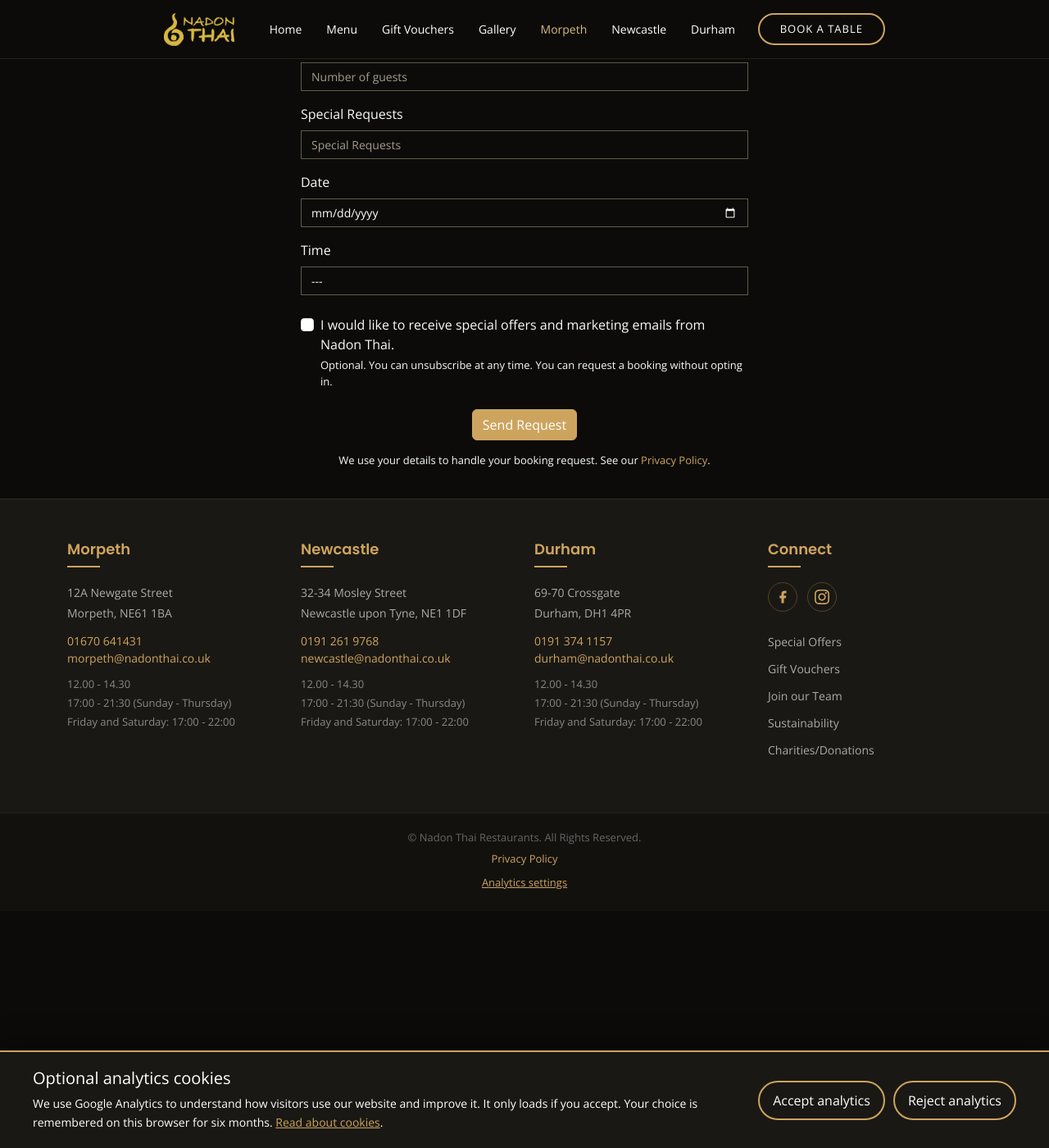
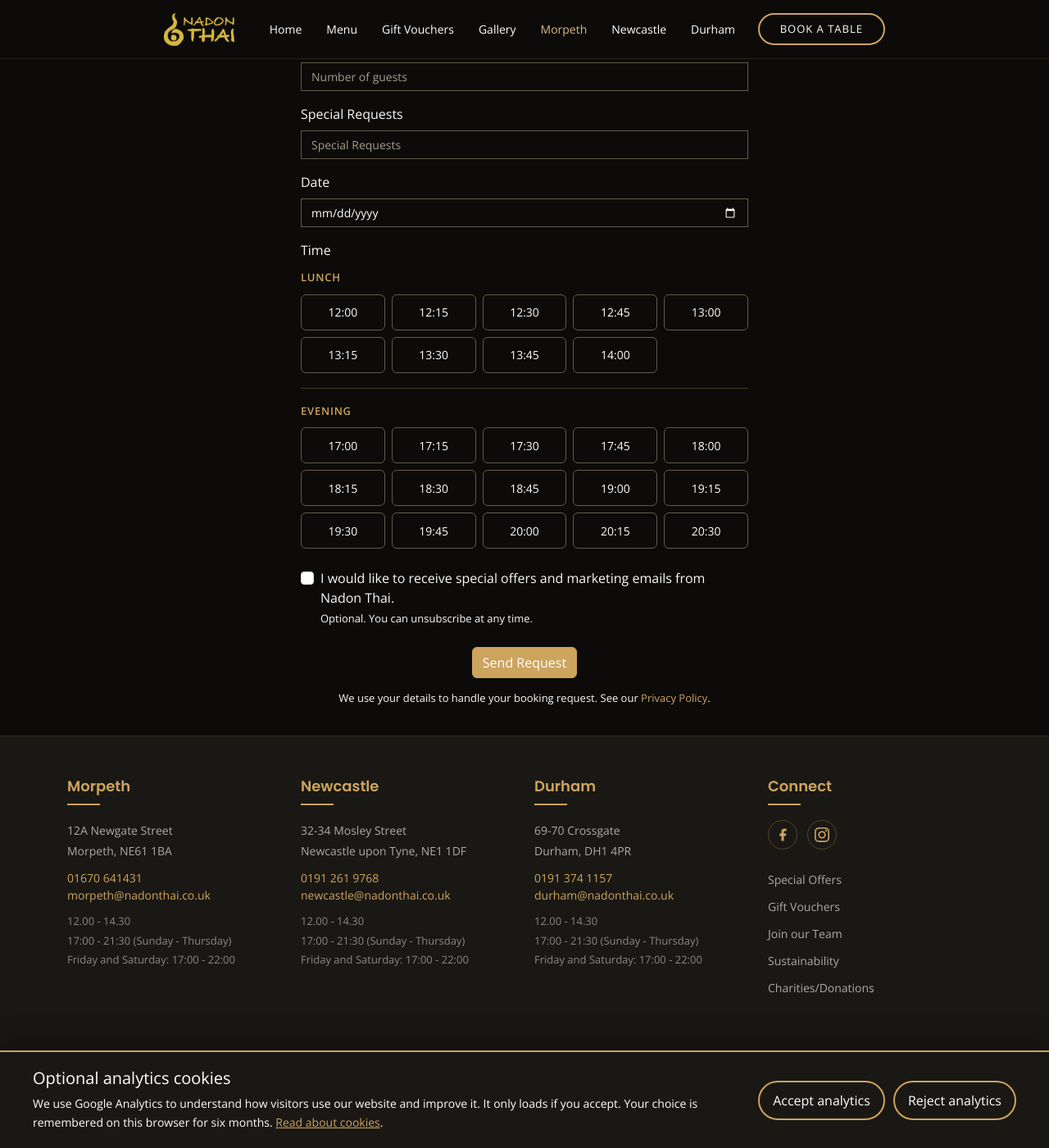
Before and after one commit to fractionerp/nadonthai.co.uk, a Jekyll site: the page built from book-a-table-morpeth.html, in a window 1280 px wide and 1400 px high, scrolled down 489 px. Shown: the whole window at 82% size. Built offline with Jekyll 4.4.1, drawn with Linux system fonts in a browser that asks for light colours.

Commit message:
feat: display Morpeth booking times as in-page buttons

```diff
--- a/_layouts/booking.html
+++ b/_layouts/booking.html
@@ -57,39 +57,37 @@ layout: default
                 <input type="date" class="form-control" id="date" name="date" required>
               </div>
 
-              <div class="mb-3">
-                <label for="time" class="form-label">Time</label>
-                <select class="form-select" id="time" name="timebooking" required>
-                  <option value="">---</option>
-                  <option value="12:00">12:00</option>
-                  <option value="12:15">12:15</option>
-                  <option value="12:30">12:30</option>
-                  <option value="12:45">12:45</option>
-                  <option value="13:00">13:00</option>
-                  <option value="13:15">13:15</option>
-                  <option value="13:30">13:30</option>
-                  <option value="13:45">13:45</option>
-                  <option value="14:00">14:00</option>
-                  <option value="" disabled>-----------</option>
-                  <option value="17:00">17:00</option>
-                  <option value="17:15">17:15</option>
-                  <option value="17:30">17:30</option>
-                  <option value="17:45">17:45</option>
-                  <option value="18:00">18:00</option>
-                  <option value="18:15">18:15</option>
-                  <option value="18:30">18:30</option>
-                  <option value="18:45">18:45</option>
-                  <option value="19:00">19:00</option>
-                  <option value="19:15">19:15</option>
-                  <option value="19:30">19:30</option>
-                  <option value="19:45">19:45</option>
-                  <option value="20:00">20:00</option>
-                  <option value="20:15">20:15</option>
-                  <option value="20:30">20:30</option>
-                  <option value="20:45" data-weekend-only hidden disabled>20:45 (Fri &amp; Sat only)</option>
-                  <option value="21:00" data-weekend-only hidden disabled>21:00 (Fri &amp; Sat only)</option>
-                </select>
-              </div>
+              <fieldset class="booking-times mb-3">
+                <legend>Time</legend>
+                {% assign lunch_times = '12:00,12:15,12:30,12:45,13:00,13:15,13:30,13:45,14:00' | split: ',' %}
+                {% assign evening_times = '17:00,17:15,17:30,17:45,18:00,18:15,18:30,18:45,19:00,19:15,19:30,19:45,20:00,20:15,20:30,20:45,21:00' | split: ',' %}
+                <div class="booking-time-group" role="group" aria-labelledby="lunch-times-heading">
+                  <p id="lunch-times-heading" class="booking-time-heading">Lunch</p>
+                  <div class="booking-time-grid">
+                    {% for time in lunch_times %}
+                    {% assign time_id = time | remove: ':' %}
+                    <div class="booking-time-slot">
+                      <input type="radio" id="time-{{ time_id }}" name="timebooking" value="{{ time }}" required>
+                      <label for="time-{{ time_id }}">{{ time }}</label>
+                    </div>
+                    {% endfor %}
+                  </div>
+                </div>
+                <div class="booking-time-group" role="group" aria-labelledby="evening-times-heading">
+                  <p id="evening-times-heading" class="booking-time-heading">Evening</p>
+                  <div class="booking-time-grid">
+                    {% for time in evening_times %}
+                    {% assign time_id = time | remove: ':' %}
+                    {% assign weekend_only = false %}
+                    {% if time == '20:45' or time == '21:00' %}{% assign weekend_only = true %}{% endif %}
+                    <div class="booking-time-slot"{% if weekend_only %} data-weekend-only hidden{% endif %}>
+                      <input type="radio" id="time-{{ time_id }}" name="timebooking" value="{{ time }}" required{% if weekend_only %} disabled{% endif %}>
+                      <label for="time-{{ time_id }}">{{ time }}</label>
+                    </div>
+                    {% endfor %}
+                  </div>
+                </div>
+              </fieldset>
             </div>
 
             <input type="hidden" name="restaurant" value="{{ location.name }}">
@@ -100,7 +98,7 @@ layout: default
             <div class="form-check mt-4">
               <input class="form-check-input" type="checkbox" id="marketing-opt-in" name="marketing_opt_in" value="Yes" aria-describedby="marketing-opt-in-help">
               <label class="form-check-label" for="marketing-opt-in">{{ marketing_opt_in_wording }}</label>
-              <p id="marketing-opt-in-help" class="form-text text-light">Optional. You can unsubscribe at any time. You can request a booking without opting in.</p>
+              <p id="marketing-opt-in-help" class="form-text text-light">Optional. You can unsubscribe at any time.</p>
             </div>
             <input type="hidden" name="marketing_consent_wording" value="{{ marketing_opt_in_wording | escape }}">
             <input type="hidden" name="marketing_consent_version" value="2026-11-14">
--- a/style.css
+++ b/style.css
@@ -1317,6 +1317,77 @@ section {
   color: white;
   box-shadow: 0 0 0 0.25rem rgba(205, 164, 94, 0.25);
 }
+.booking-times {
+  min-width: 0;
+  padding: 0;
+  border: 0;
+}
+.booking-times legend {
+  float: none;
+  margin-bottom: 12px;
+  font: inherit;
+}
+.booking-time-group + .booking-time-group {
+  margin-top: 18px;
+  padding-top: 18px;
+  border-top: 1px solid rgba(205, 164, 94, 0.3);
+}
+.book-a-table .booking-time-heading {
+  margin-bottom: 10px;
+  color: #cda45e;
+  font-weight: 600;
+  letter-spacing: 0.06em;
+  text-transform: uppercase;
+}
+.booking-time-grid {
+  display: grid;
+  grid-template-columns: repeat(4, minmax(0, 1fr));
+  gap: 8px;
+}
+.booking-time-slot {
+  position: relative;
+}
+.booking-time-slot[hidden] {
+  display: none;
+}
+.booking-time-slot input {
+  position: absolute;
+  width: 1px;
+  height: 1px;
+  opacity: 0;
+}
+.booking-time-slot label {
+  display: flex;
+  justify-content: center;
+  align-items: center;
+  min-height: 44px;
+  padding: 8px 4px;
+  border: 1px solid #625b4b;
+  border-radius: 6px;
+  background: #0c0b09;
+  color: #fff;
+  font-size: 14px;
+  cursor: pointer;
+}
+.booking-time-slot label:hover {
+  border-color: #cda45e;
+  background: #29231a;
+}
+.booking-time-slot input:checked + label {
+  border-color: #cda45e;
+  background: #cda45e;
+  color: #0c0b09;
+  font-weight: 700;
+}
+.booking-time-slot input:focus-visible + label {
+  outline: 2px solid #fff;
+  outline-offset: 3px;
+}
+@media (min-width: 576px) {
+  .booking-time-grid {
+    grid-template-columns: repeat(5, minmax(0, 1fr));
+  }
+}
 .book-a-table input[type="date"] {
   color-scheme: dark;
 }
```
Also changed, not shown: other parts of _layouts/booking.html (+10 -6 lines), tests/booking-form.cjs (added, +124 -0 lines).
